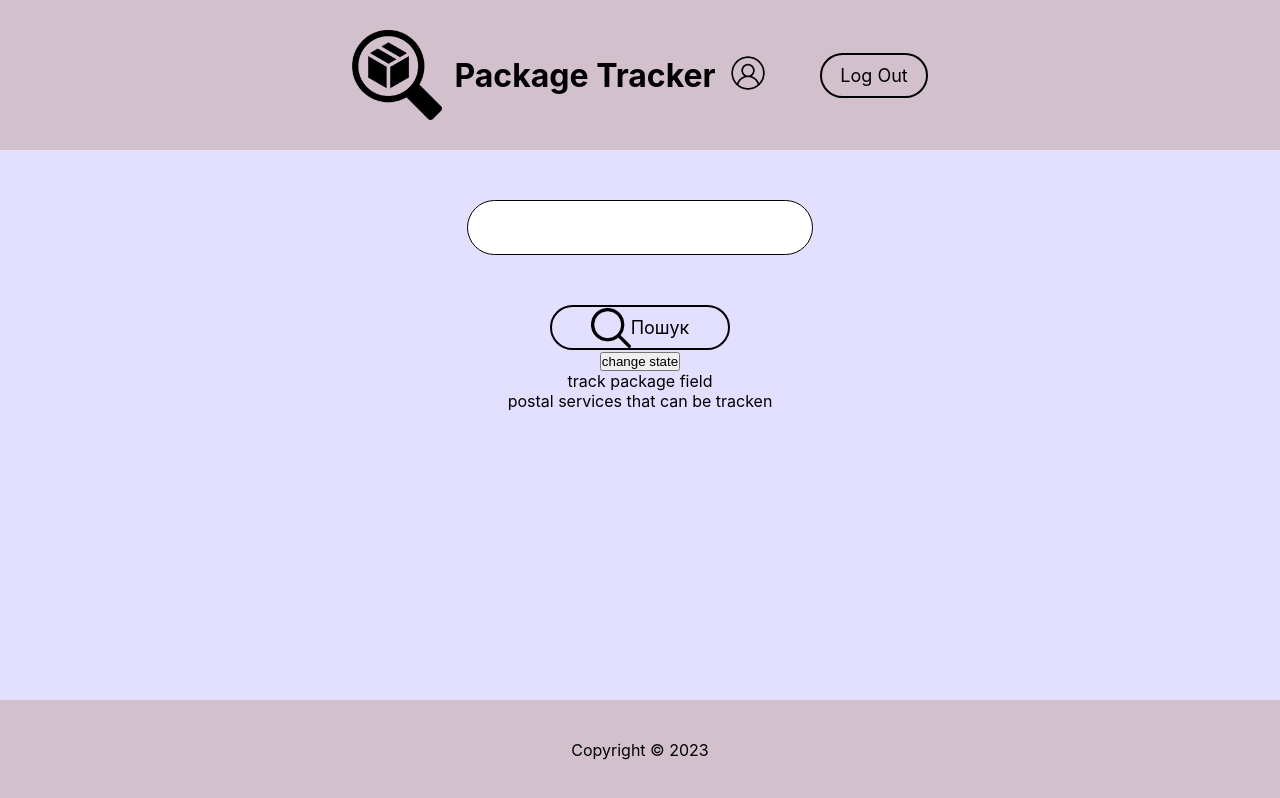
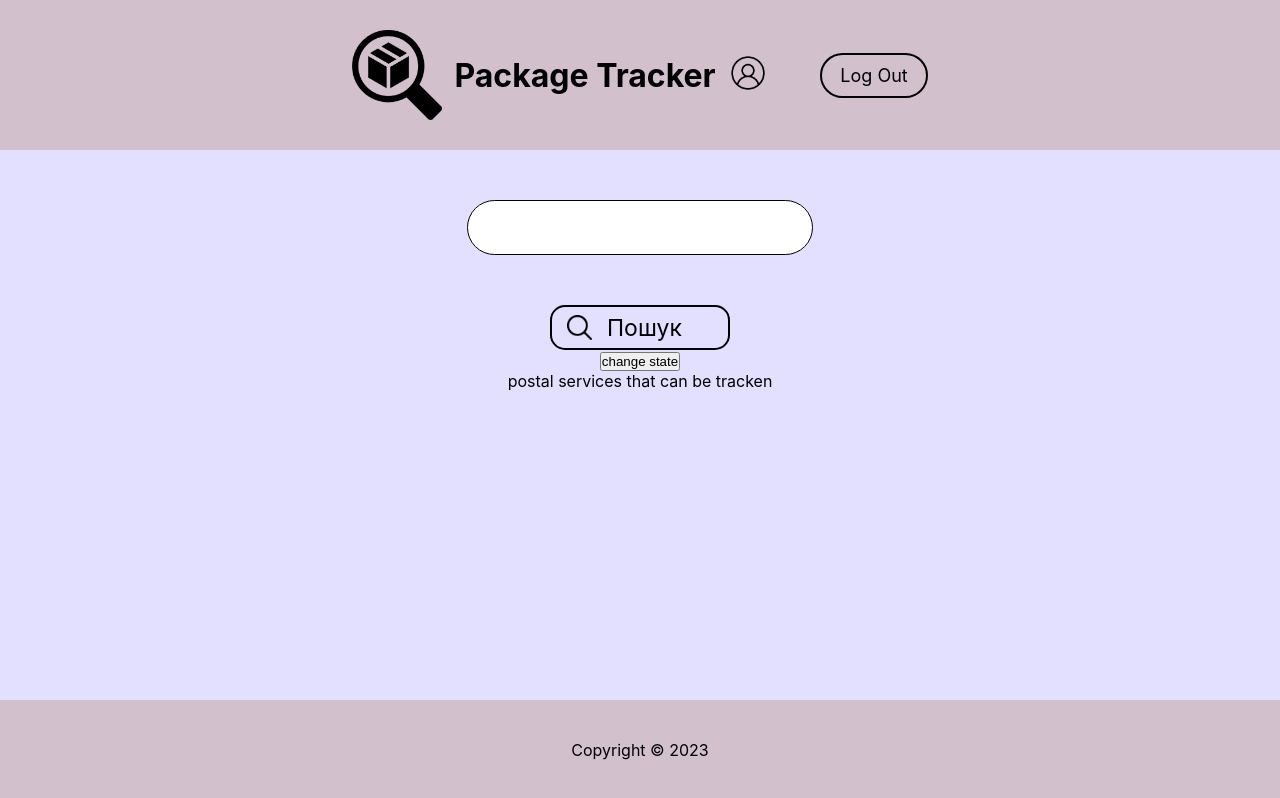
Before and after one commit to Markot96/mail-tracking-service, a React (Create React App) app: page / in a window 1280 px wide. Built offline with nearby package versions, Linux system fonts and the light colour scheme.

Commit message:
updated search button

```diff
--- a/src/App.jsx
+++ b/src/App.jsx
@@ -17,7 +17,6 @@ function App() {
       <Header isGuest={isGuest} />
       <NumberInput />
       <button onClick={handleOnClick}>change state</button>
-      <div>track package field</div>
       <div>postal services that can be tracken</div>
       <Footer />
     </div>
--- a/src/components/NumberInput.jsx
+++ b/src/components/NumberInput.jsx
@@ -10,7 +10,7 @@ function NumberInput() {
           <input type='text' name='name' className='text-input' />
           <div className='submit-button'>
             <img src={SearchIcon} className='search-icon' alt='search icon' />
-            Пошук
+            <p className='search-button'>Пошук</p>
           </div>
         </div>
       </div>
--- a/src/styles/NumberInput.css
+++ b/src/styles/NumberInput.css
@@ -23,10 +23,10 @@
   width: 10em;
   border: 2px solid black;
   --height: 2.5em;
-  border-radius: calc(var(--height)/2);
+  border-radius: calc(var(--height)/3);
   font-size: large;
   display: flex;
-  justify-content: center;
+  justify-content: start;
   align-items: center;
   text-align: center;
   transition: 0.3s;
@@ -34,14 +34,19 @@
 }
 
 .submit-button:hover {
-  background-color: rgb(179, 148, 169);
+  background-color: rgb(167, 153, 255);
 }
 
 .submit-button:active {
-  background-color: rgb(230, 219, 227);
+  background-color: rgb(184, 173, 255);
 }
 
 .search-icon {
-  width: 40px;
-  height: 40px;
+  width: 25px;
+  height: 25px;
+  margin: 0 15px 0 15px;
 }
+
+.search-button {
+  font-size: 23px;
+}
```
